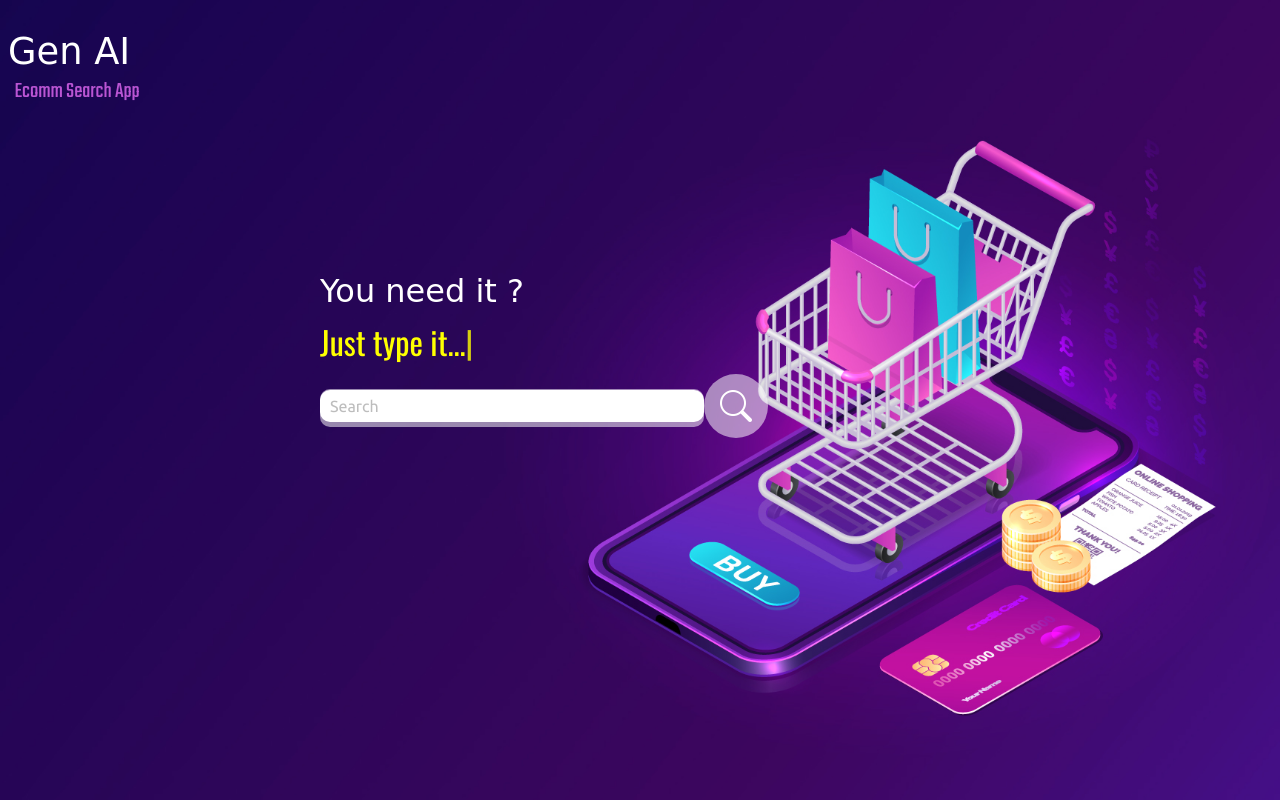
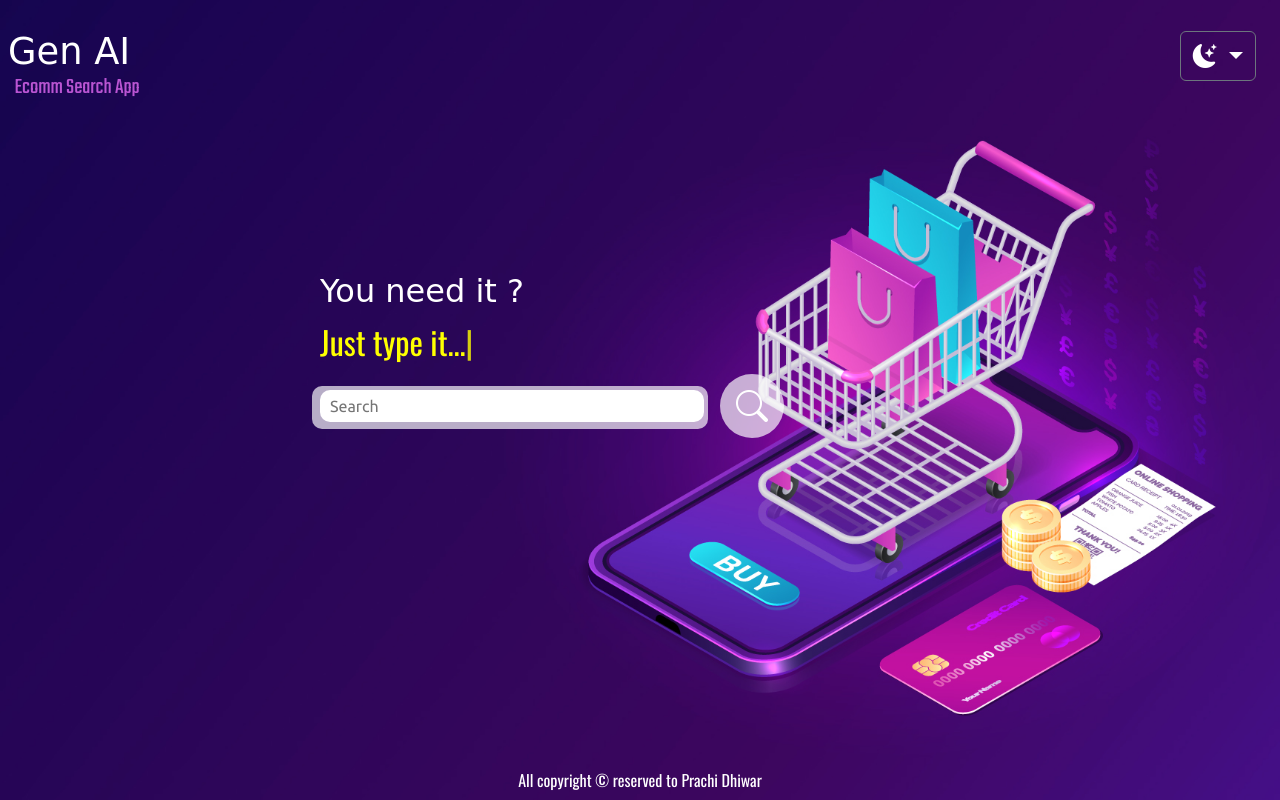
Before and after one commit to arjun0608/ShopQuick, a plain HTML site: page index.html in a window 1280 px wide. Drawn offline with nearby package versions, Linux system fonts and the light colour scheme; a web font is replaced by a local one.

Commit message:
Final changes 1

```diff
--- a/CSS/style.css
+++ b/CSS/style.css
@@ -8,6 +8,7 @@
   /* background-color: bisque; */
   display: flex;
   align-items: center;
+  justify-content: space-between;
 }
 
 .header .logo {
@@ -28,7 +29,7 @@
   font-family: var(--font2);
   position: absolute;
   left: 0.9rem;
-  top: 3.4em;
+  top: 9vh;
   /* color: white; */
   color: mediumorchid;
 }
@@ -49,6 +50,7 @@
   color: white;
   margin-left: 20em;
   margin-top: 10em;
+  z-index: 2;
 }
 
 .content-items h3 {
@@ -71,6 +73,7 @@
   font-size: 1em;
   color: black;
   padding: 10px;
+  /* z-index: 2; */
 }
 
 .content-items button {
@@ -82,7 +85,8 @@
   padding: 0.5em;
   border-radius: 60%;
   top: 68%;
-  background-color: rgba(255, 255, 255, 0.522);
+  right: -5em;
+  background-color: rgba(255, 255, 255, 0.671);
 }
 
 .content-items i {
@@ -92,10 +96,35 @@
 
 .box {
   content: "";
-  height: 2.4em;
-  width: 100%;
-  background-color: rgba(255, 255, 255, 0.522);
+  height: 2.7em;
+  width: 103%;
+  background-color: rgba(255, 255, 255, 0.671);
   position: absolute;
-  top: 7.3em;
+  top: 7.1em;
+  left: -0.5em;
   border-radius: 10px;
+  z-index: -1;
 }
+
+.nav-items button {
+  font-size: 1.5em;
+  color: white;
+  margin-right: 1em;
+  background-color: transparent;
+}
+
+.footer {
+  position: absolute;
+  max-width: 90vw;
+  margin: auto;
+  bottom: 0.5em;
+  font-size: 1em;
+  color: white;
+  font-family: var(--font6);
+}
+
+.dropdown-menu li a:hover {
+  background-color: mediumorchid;
+  color: white;
+  transition: 0.2s ease-in-out;
+}
--- a/index.html
+++ b/index.html
@@ -28,13 +28,32 @@
   </head>
   <body>
     <div class="SearchPage">
+      <!-- Header -->
       <div class="header">
         <div class="logo">
           <h3>Gen AI</h3>
           <span>Ecomm Search App</span>
         </div>
-        <div class="nav-items"></div>
+        <div class="nav-items">
+          <div class="dropdown">
+            <button
+              class="btn btn-secondary dropdown-toggle"
+              type="button"
+              data-bs-toggle="dropdown"
+              aria-expanded="false"
+            >
+              <i class="bi bi-moon-stars-fill"></i>
+            </button>
+            <ul class="dropdown-menu">
+              <li><a class="dropdown-item" href="#">Light</a></li>
+              <li><a class="dropdown-item" href="#">Dark</a></li>
+              <li><a class="dropdown-item" href="#">Auto</a></li>
+            </ul>
+          </div>
+        </div>
       </div>
+
+      <!-- Content -->
       <div class="content">
         <div class="content-items">
           <h3>You need it ?</h3>
@@ -43,6 +62,11 @@
           <div class="box"></div>
           <input type="text" name="" id="" placeholder="Search" />
           <button><i class="bi bi-search"></i></button>
+        </div>
+
+        <!-- Footer -->
+        <div class="footer">
+          <span>All copyright © reserved to Prachi Dhiwar </span>
         </div>
       </div>
     </div>
```
